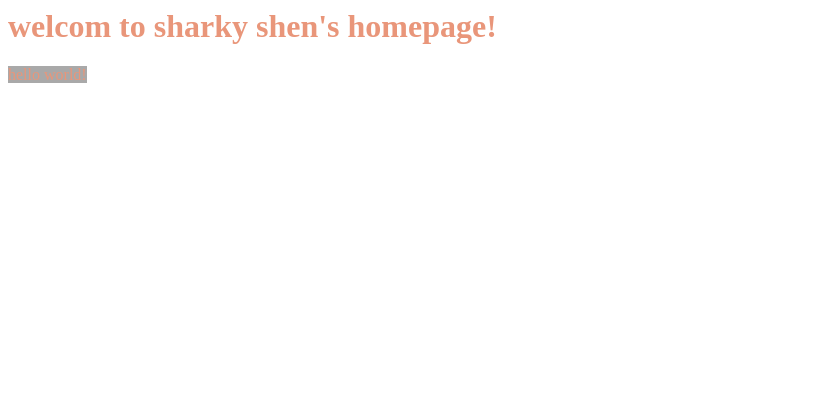
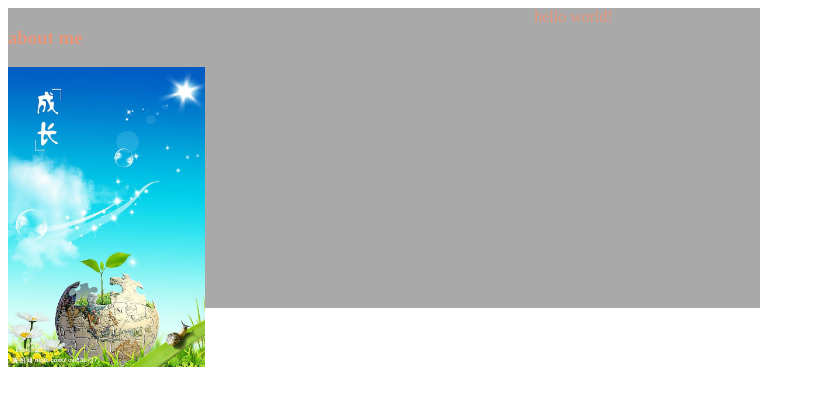
Before and after one commit to shenmoumou/shenmoumou.github.io, a plain HTML site: page index.html in a window 1280 px wide. Shown: the whole page, without its empty margins (0-815 px from the left). Drawn offline with Linux system fonts and the light colour scheme.

Commit message:
add me.jpg

```diff
--- a/index.html
+++ b/index.html
@@ -7,9 +7,11 @@
 
     <body>
 
-        <div>
+        <div style="display: inline-flex;">
             <div class="sharky_frame" style="width: 70%;">
-                <h1>welcom to sharky shen's homepage!</h1>
+                <!-- <h1>about me</h1> -->
+                <h3>about me</h3>
+                <img src="me.jpg" alt="me.jpg" class="sharky_img">
             </div>
 
             <div class="sharky_frame" style="width: 30%;">
@@ -22,7 +24,14 @@
         .sharky_frame{
             background-color: darkgray;
             color: darksalmon;
-            display: inline;
+            max-height: 300px;
+
+            /* display: inline; */
+            /* display: inline-flex; */
+        }
+
+        .sharky_img{
+            block-size: 100%;
         }
     </style>
 
```
Also changed, not shown: me.jpg (added).
